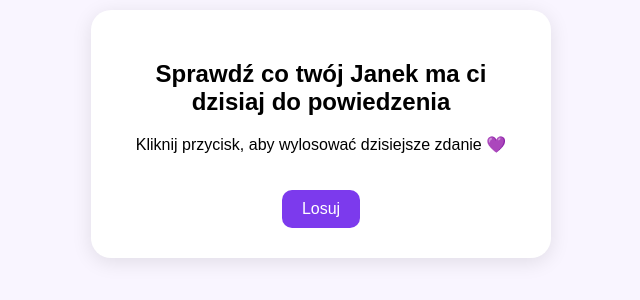
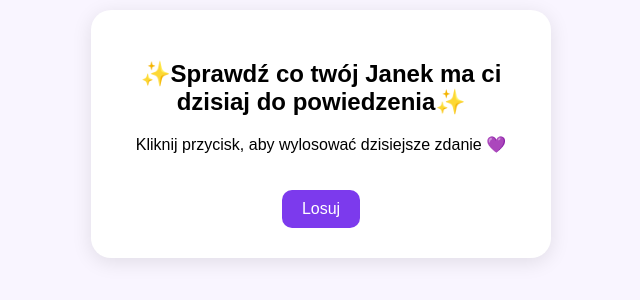
Before and after one commit to MeiHog/Niespodzianka, a plain HTML site: page index.html in a window 1280 px wide. Shown: the part 266-566 px from the top of the page, without its empty margins (319-959 px from the left). Drawn offline with Linux system fonts and the light colour scheme.

Commit message:
index.html

```diff
--- a/index.html
+++ b/index.html
@@ -58,7 +58,7 @@
 </head>
 <body>
   <div class="card" role="main">
-    <h2>Sprawdź co twój Janek ma ci dzisiaj do powiedzenia</h2>
+    <h2>✨Sprawdź co twój Janek ma ci dzisiaj do powiedzenia✨</h2>
     <p id="output">Kliknij przycisk poniżej 💜</p>
     <button id="losujBtn">Losuj</button>
     <!-- timer zostanie dodany dynamicznie -->
```
